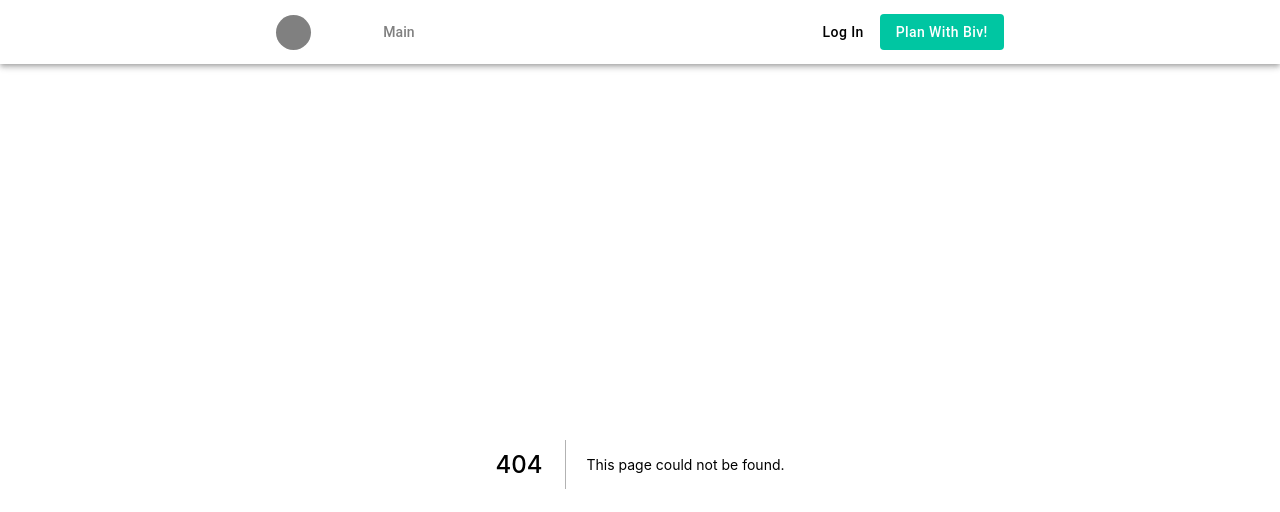
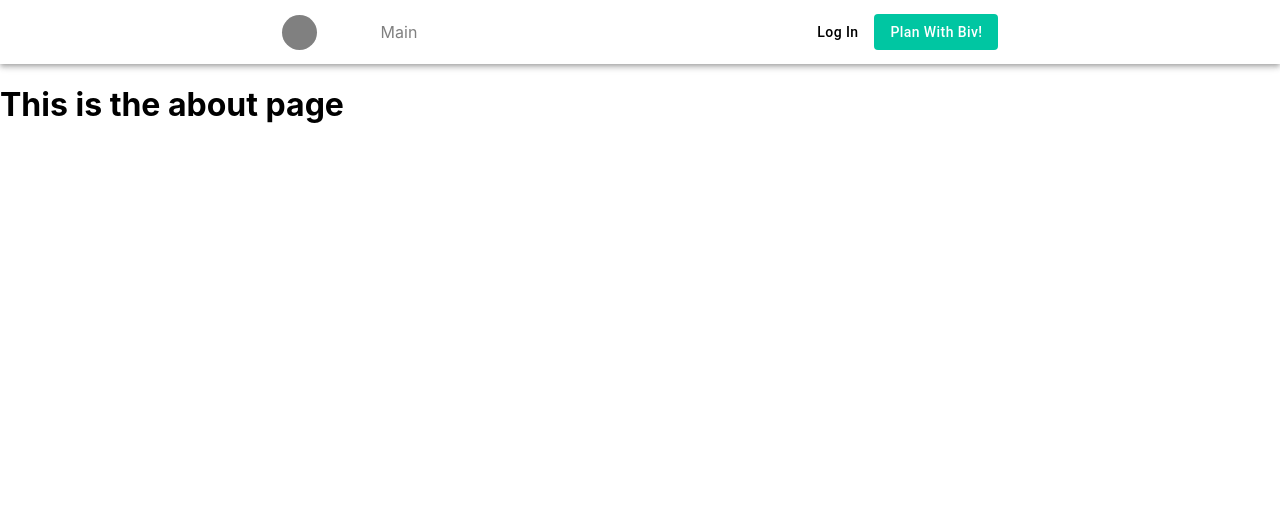
Before and after one commit to AlonsoVS/Biv-web-frontend, a Next.js app: page /login in a window 1280 px wide. Before the commit this address had no page. Shown: the top 512 px of the page. Built offline with nearby package versions, Linux system fonts and the light colour scheme.

Commit message:
Change Material/Ui Link for Link from next/link

```diff
--- a/components/Navbar.js
+++ b/components/Navbar.js
@@ -1,7 +1,8 @@
-import { AppBar, Button, IconButton, Link, MenuItem, Toolbar } from '@material-ui/core'
+import { AppBar, Button, IconButton, MenuItem, Toolbar } from '@material-ui/core'
 import { useRouter } from 'next/router'
 import useStyles from '../styles/NavbarStyles'
 import React from 'react'
+import Link from 'next/link'
 
 export default function Navbar() {
     const classes = useStyles();
@@ -19,19 +20,19 @@ export default function Navbar() {
                 <div className={classes.selectContainer}>
                     <Link
                         className={classes.selectNavButton}
-                        href='/main'
-                    >
+                        href='/main'>
                         Main
                     </Link>
                 </div>
                 <div className={classes.logContainer}>
+                    <Link href='/login'>
                         <Button
                             className={classes.loginButton}
                             color="inherit"
-                        onClick={() => router.push('/login')}
                         >
                             Log In
                         </Button>
+                    </Link>
                     <Button className={classes.signUpButton} color="inherit">Plan With Biv!</Button>
                 </div>
             </Toolbar>
--- a/package.json
+++ b/package.json
@@ -10,8 +10,8 @@
   "dependencies": {
     "@material-ui/core": "^4.11.3",
     "@material-ui/icons": "^4.11.2",
-    "next": "10.0.6",
-    "react": "17.0.1",
-    "react-dom": "17.0.1"
+    "next": "^10.0.6",
+    "react": "^17.0.1",
+    "react-dom": "^17.0.1"
   }
 }
--- /dev/null
+++ b/pages/login.js
@@ -0,0 +1,3 @@
+export default function Login(props) {
+    return <h1> This is the about page</h1>
+}
```
Also changed, not shown: 1 other file (tests, documents, lock files or other folders). Lines whose indentation alone changed are shown as unchanged.
